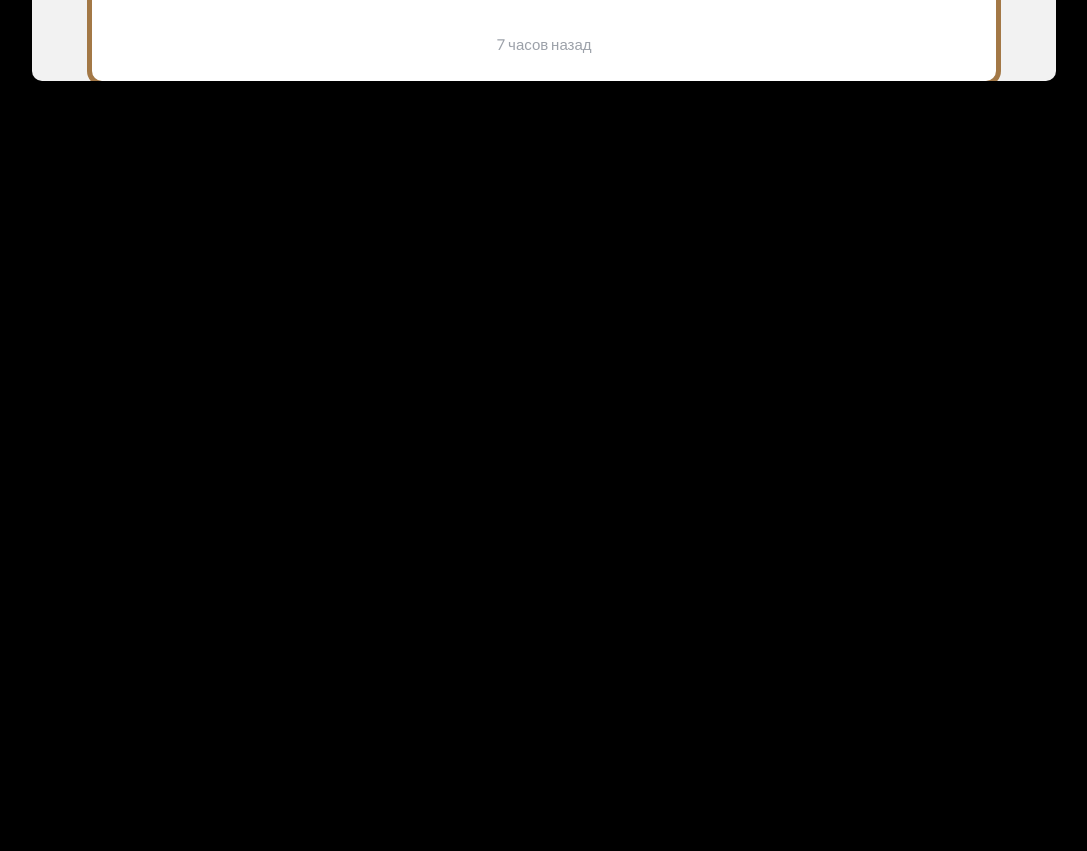
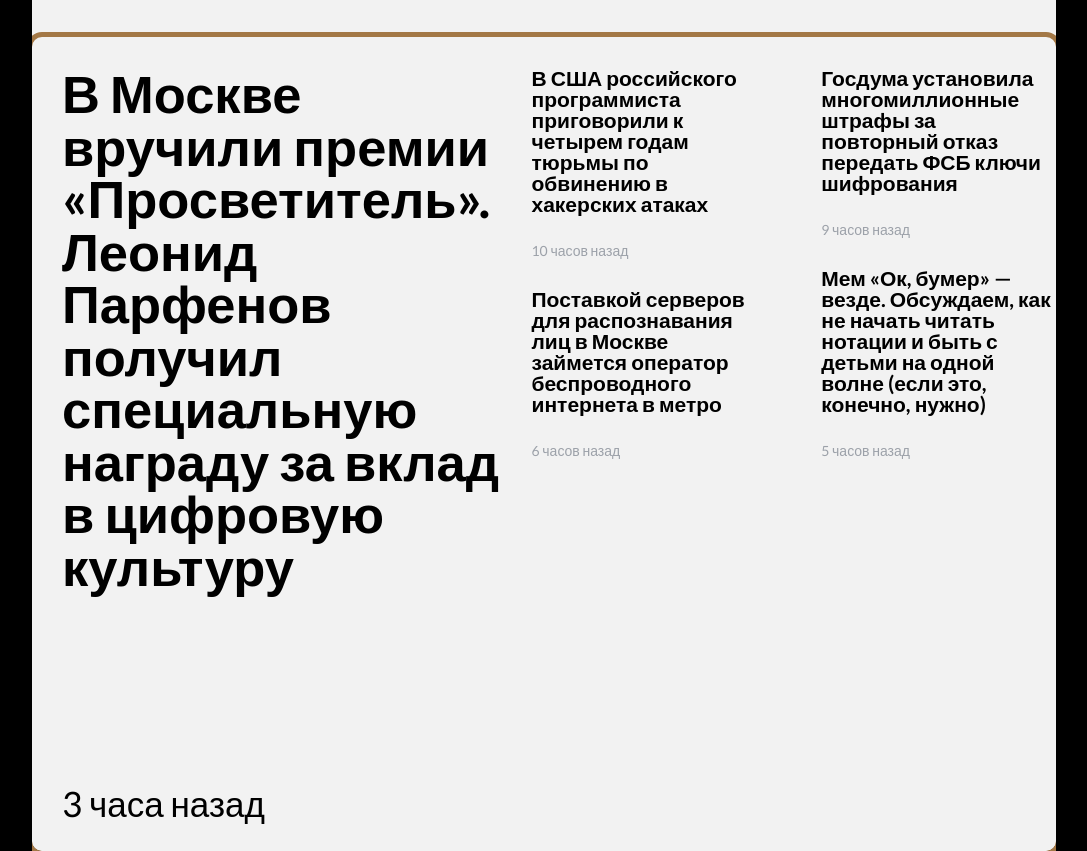
Before and after one commit to Patrick5432/Meduza, a plain HTML site: page index.html in a window 1280 px wide. Shown: the part 376-1227 px from the top of the page, without its empty margins (96-1183 px from the left). Before the commit the page ends 800 px from the top, so only its background shows below. Drawn offline with Linux system fonts and the light colour scheme.

Commit message:
Создание additional-news

```diff
--- a/index.html
+++ b/index.html
@@ -59,10 +59,40 @@
                     </div>
                 </div>
                 <ul>
-                    <li class="front-ground">
+                    <li class="main-news">
                         <article>
                             <h1>Владимир Путин подал иск к Фонду борьбы с коррупцией</h1>
                             <p>7 часов назад</p>
+                        </article>
+                    </li>
+                    <li class="additional-news">
+                        <article>
+                            <ul>
+                                <li class="big-border">
+                                    <h1>В Москве вручили премии «Просветитель». Леонид Парфенов получил специальную награду за вклад в цифровую культуру</h1>
+                                    <p>3 часа назад</p>
+                                </li>
+                                <li class="small-border_1">
+                                    <div class="news_1">
+                                        <h1>В США российского программиста приговорили к четырем годам тюрьмы по обвинению в хакерских атаках</h1>
+                                        <p>10 часов назад</p>
+                                    </div>
+                                    <div class="news_2">
+                                        <h1>Поставкой серверов для распознавания лиц в Москве займется оператор беспроводного интернета в метро</h1>
+                                        <p>6 часов назад</p>
+                                    </div>
+                                </li>
+                                <li class="small-border_2">
+                                    <div class="news_3">
+                                        <h1>Госдума установила многомиллионные штрафы за повторный отказ передать ФСБ ключи шифрования</h1>
+                                        <p>9 часов назад</p>
+                                    </div>
+                                    <div class="news_4">
+                                        <h1>Мем «Ок, бумер» — везде. Обсуждаем, как не начать читать нотации и быть с детьми на одной волне (если это, конечно, нужно)</h1>
+                                        <p>5 часов назад</p>
+                                    </div>
+                                </li>
+                            </ul>
                         </article>
                     </li>
                 </ul>
--- a/style.css
+++ b/style.css
@@ -30,6 +30,8 @@ body {
     min-height: 100%;
     overflow: hidden;
 }
+
+/*-----HEADER-----*/
 
 header {
     display: flex;
@@ -66,6 +68,8 @@ header .links-laungage-and-search img {
     padding-left: 20px;
     padding-right: 20px;
 }
+
+/*-----SWITCH-BORDER-----*/
 
 main {
     padding-top: 30px;
@@ -142,19 +146,16 @@ main .border-filter .switch input:checked[type="checkbox"]:before {
     left: 27.5px;
 }
 
+/*-----MAIN-NEWS-----*/
+
 main ul {
-    display: flex;
-    justify-content: center;
     background: #F2F2F2;
     border-radius: 10px;
     margin-top: 15px;
-    width: 100%;
 }
 
-main ul .front-ground {
-    margin-top: 60px;
-    margin-right: 60px;
-    margin-left: 60px;
+main ul .main-news {
+    margin: 0 auto;
     max-width: 1200px;
     border-radius: 10px;
     background: white;
@@ -162,14 +163,84 @@ main ul .front-ground {
     text-align: center;
  }
 
-main ul .front-ground h1 {
-   font-size: 50px;
-   margin-top: 45px;
+main ul .main-news h1 {
+    font-size: 50px;
+    margin-top: 45px;
 }
 
-main ul .front-ground p {
+main ul .main-news p {
     margin-top: 58px;
     margin-bottom: 29px;
     font-size: 15px;
     color: #9CA1A9;
 }
+
+main ul .additional-news {
+    margin: 0 auto;
+    margin-top: 60px;
+    max-width: 1200px;
+    border-radius: 10px;
+    background: white;
+    outline: 5px solid #A37846;
+}
+
+main ul .additional-news article ul {
+    display: flex;
+}
+
+main ul .additional-news article ul .big-border {
+    flex: 2;
+    font-size: 35px;
+    max-width: 570px;
+    margin-left: 30px;
+    margin-top: 30px;
+}
+
+main ul .additional-news article ul .big-border p {
+    margin-top: 194px;
+    margin-bottom: 30px;
+}
+
+main ul .additional-news article ul .small-border_1 {
+    flex: 1;
+    font-size: 14px;
+    max-width: 250px;
+    margin-right: 55px;
+}
+
+main ul .additional-news article ul .small-border_1 p {
+    margin-top: 30px;
+    margin-bottom: 30px;
+    color: #9CA1A9;
+}
+
+main ul .additional-news article ul .small-border_1 .news_1 {
+    margin-top: 30px;
+    margin-bottom: 25px;
+}
+
+main ul .additional-news article ul .small-border_1 .news_2 {
+    margin-top: 25px;
+}
+
+main ul .additional-news article ul .small-border_2 {
+    flex: 1;
+    font-size: 14px;
+    max-width: 250px;
+    height: 115px;
+}
+
+main ul .additional-news article ul .small-border_2 p {
+    margin-top: 30px;
+    margin-bottom: 30px;
+    color: #9CA1A9;
+}
+
+main ul .additional-news article ul .small-border_2 .news_3 {
+    margin-top: 30px;
+    margin-bottom: 25px;
+}
+
+main ul .additional-news article ul .small-border_2 .news_4 {
+    margin-top: 25px;
+}
```
